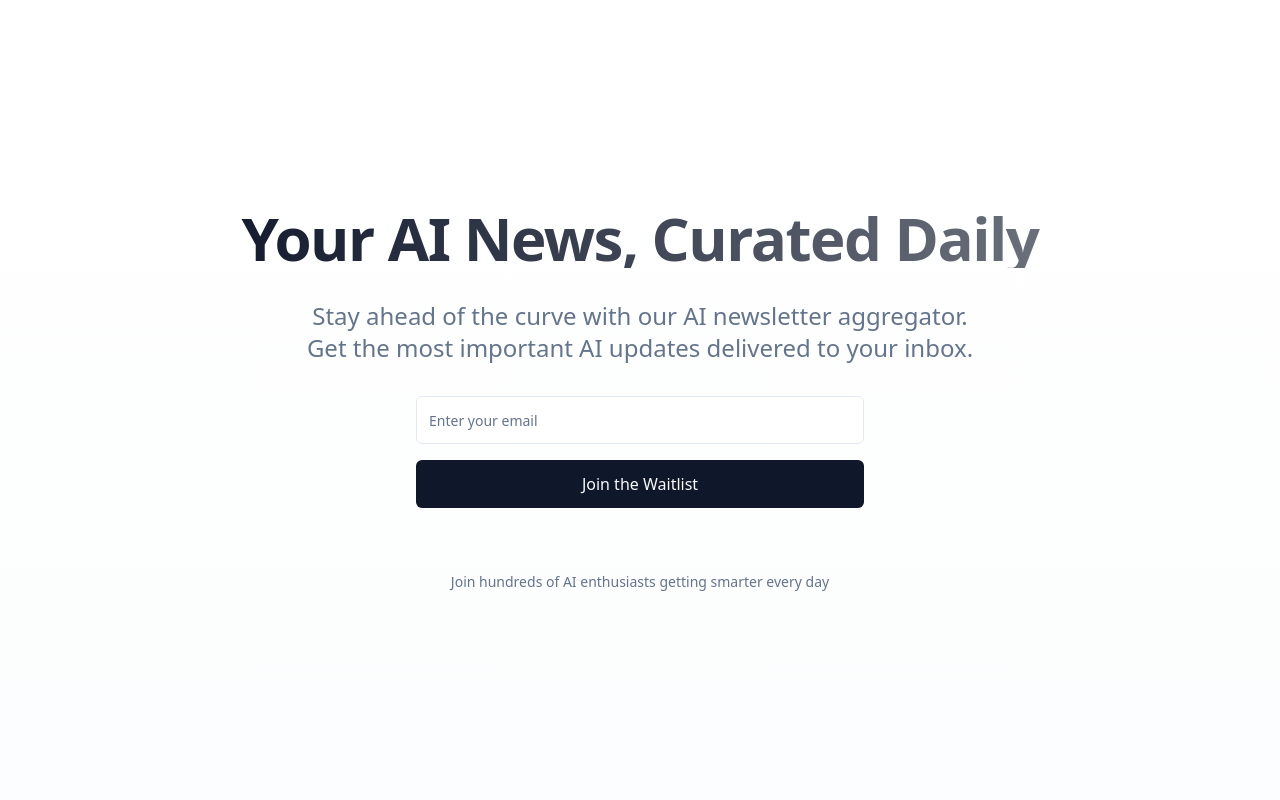
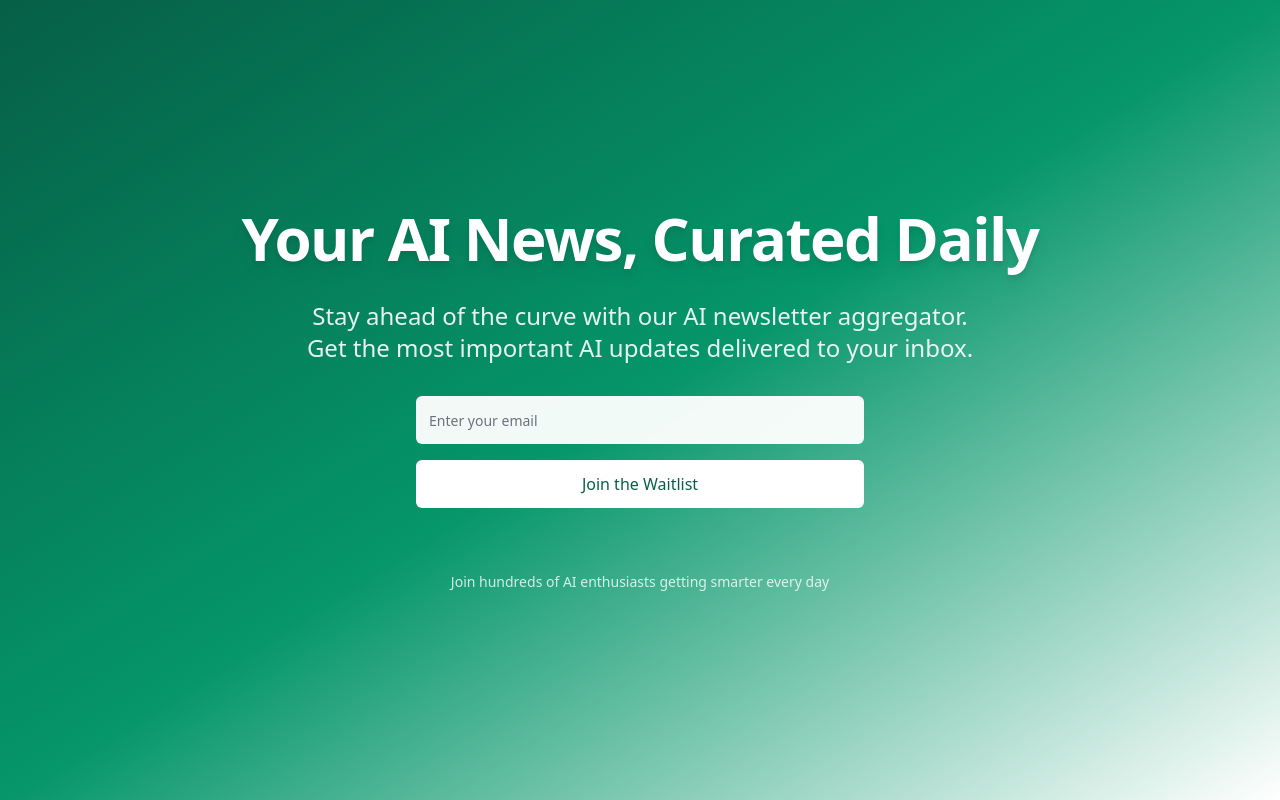
Before and after one commit to sebujuuri/ai-newsletter-hub, a React (Vite) app: page / in a window 1280 px wide. Built offline with nearby package versions, Linux system fonts and the light colour scheme.

Commit message:
Enhance gradient background
Updated the gradient background in the main component to feature a stronger and more active combination of dark mint green and white colors.
[skip gpt_engineer]

```diff
--- a/src/pages/Index.tsx
+++ b/src/pages/Index.tsx
@@ -79,13 +79,13 @@ const Index = () => {
         <meta name="twitter:card" content="summary_large_image" />
       </Helmet>
 
-      <main className="min-h-screen flex flex-col items-center justify-center p-4 bg-gradient-to-b from-background to-secondary/20">
+      <main className="min-h-screen flex flex-col items-center justify-center p-4 bg-gradient-to-br from-emerald-800 via-emerald-600 to-white">
         <div className="w-full max-w-4xl mx-auto text-center space-y-8 animate-fade-in">
-          <h1 className="text-4xl md:text-6xl font-bold tracking-tight bg-clip-text text-transparent bg-gradient-to-r from-primary to-primary/60">
+          <h1 className="text-4xl md:text-6xl font-bold tracking-tight text-white drop-shadow-lg">
             Your AI News, Curated Daily
           </h1>
 
-          <p className="text-xl md:text-2xl text-muted-foreground max-w-2xl mx-auto">
+          <p className="text-xl md:text-2xl text-white/90 max-w-2xl mx-auto">
             Stay ahead of the curve with our AI newsletter aggregator.
             Get the most important AI updates delivered to your inbox.
           </p>
@@ -102,17 +102,17 @@ const Index = () => {
                         <Input
                           placeholder="Enter your email"
                           {...field}
-                          className="h-12 text-base"
+                          className="h-12 text-base bg-white/95 border-white/20 placeholder:text-gray-500"
                           disabled={isLoading}
                         />
                       </FormControl>
-                      <FormMessage />
+                      <FormMessage className="text-white" />
                     </FormItem>
                   )}
                 />
                 <Button
                   type="submit"
-                  className="w-full h-12 text-base"
+                  className="w-full h-12 text-base bg-white text-emerald-800 hover:bg-white/90"
                   disabled={isLoading}
                 >
                   {isLoading ? (
@@ -128,8 +128,8 @@ const Index = () => {
             </Form>
           </div>
 
-          <div className="pt-8 text-muted-foreground animate-fade-in animation-delay-300">
-            <p className="text-sm">
+          <div className="pt-8 animate-fade-in animation-delay-300">
+            <p className="text-sm text-white/80">
               Join hundreds of AI enthusiasts getting smarter every day
             </p>
           </div>
```
